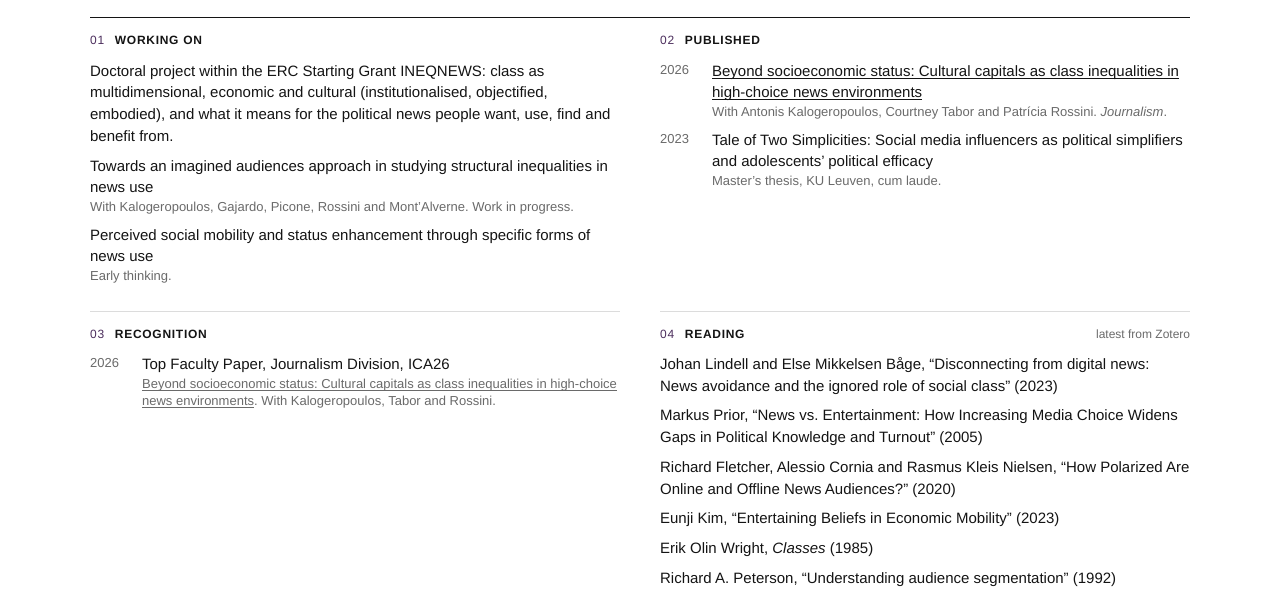
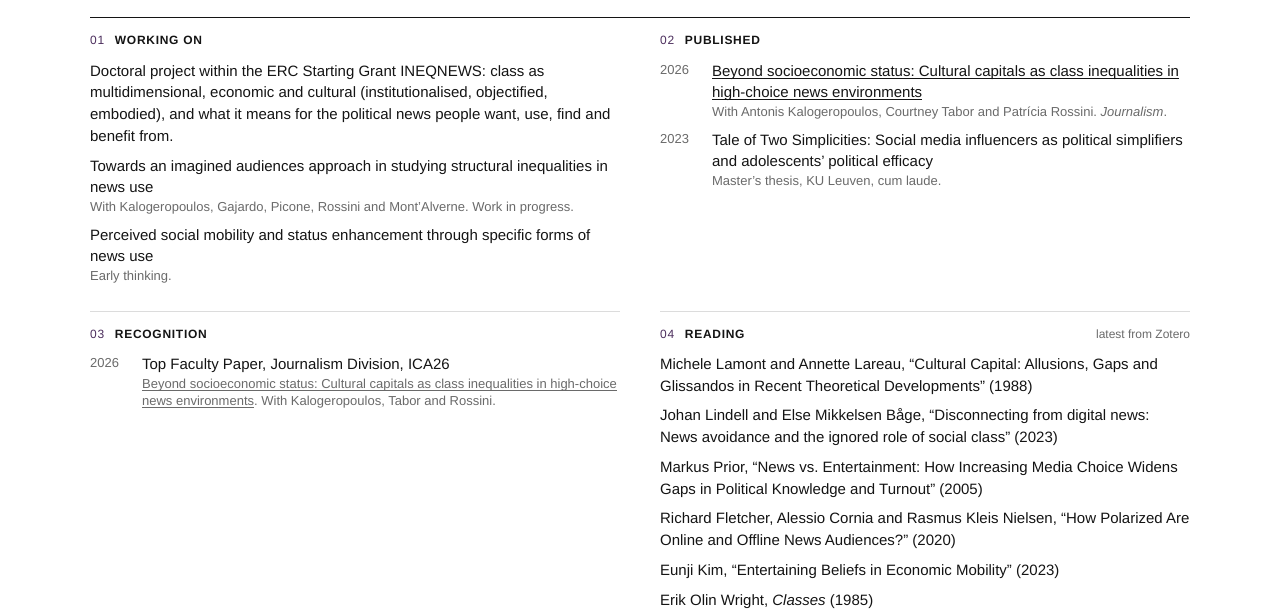
Before and after one commit to AtriMukherjee/academic-website, a plain HTML site: page index.html in a window 1280 px wide. Shown: the part 344-955 px from the top of the page. Drawn offline with Linux system fonts and the light colour scheme.

Commit message:
Update Reading from Zotero
Co-Authored-By: Claude Sonnet 5.5 <noreply@anthropic.com>
Claude-Session: https://claude.ai/code/session_01BnRiji4CFcmg6K1Z3Tw4gL

```diff
--- a/index.html
+++ b/index.html
@@ -110,12 +110,12 @@ li .m { display:block; color:var(--muted); font-size:13px; line-height:1.35; }
       <h2><i>04</i>Reading<span class="sm">latest from Zotero</span></h2>
       <!-- READING:START -->
       <ul class="plain">
+        <li><div>Michele Lamont and Annette Lareau, &ldquo;Cultural Capital: Allusions, Gaps and Glissandos in Recent Theoretical Developments&rdquo; (1988)</div></li>
         <li><div>Johan Lindell and Else Mikkelsen B&aring;ge, &ldquo;Disconnecting from digital news: News avoidance and the ignored role of social class&rdquo; (2023)</div></li>
         <li><div>Markus Prior, &ldquo;News vs. Entertainment: How Increasing Media Choice Widens Gaps in Political Knowledge and Turnout&rdquo; (2005)</div></li>
         <li><div>Richard Fletcher, Alessio Cornia and Rasmus Kleis Nielsen, &ldquo;How Polarized Are Online and Offline News Audiences?&rdquo; (2020)</div></li>
         <li><div>Eunji Kim, &ldquo;Entertaining Beliefs in Economic Mobility&rdquo; (2023)</div></li>
         <li><div>Erik Olin Wright, <i>Classes</i> (1985)</div></li>
-        <li><div>Richard A. Peterson, &ldquo;Understanding audience segmentation&rdquo; (1992)</div></li>
       </ul>
       <!-- READING:END -->
     </section>
```
